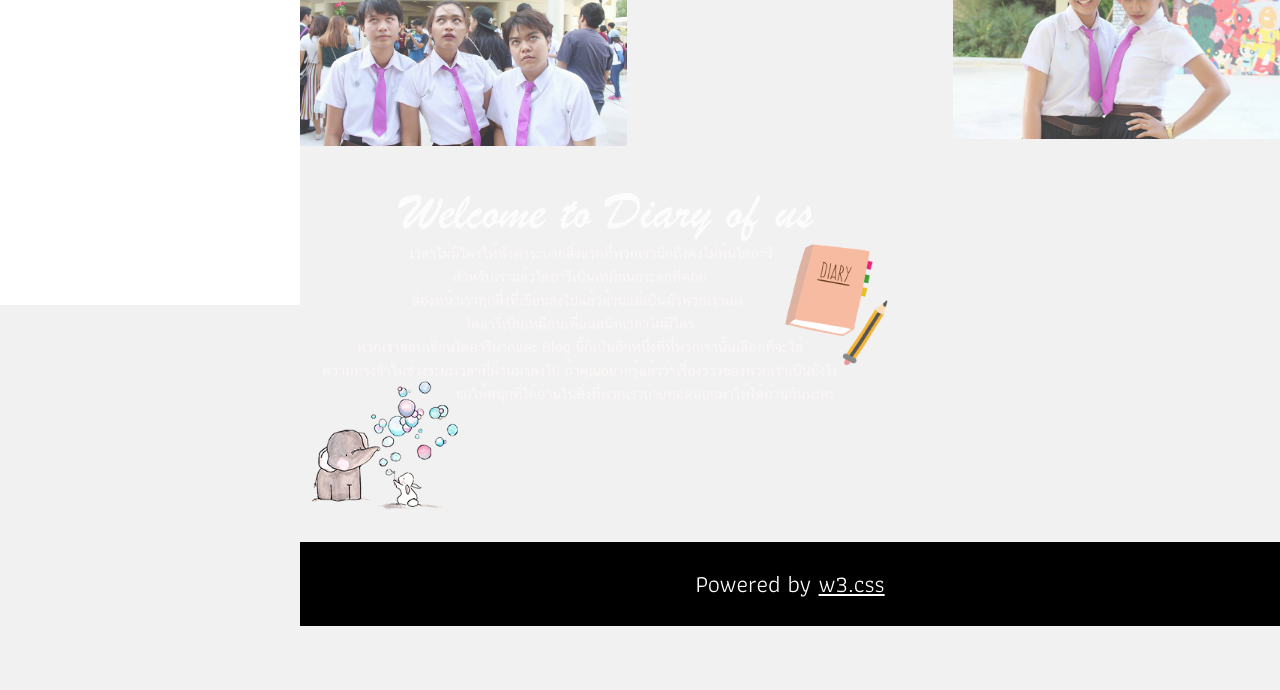
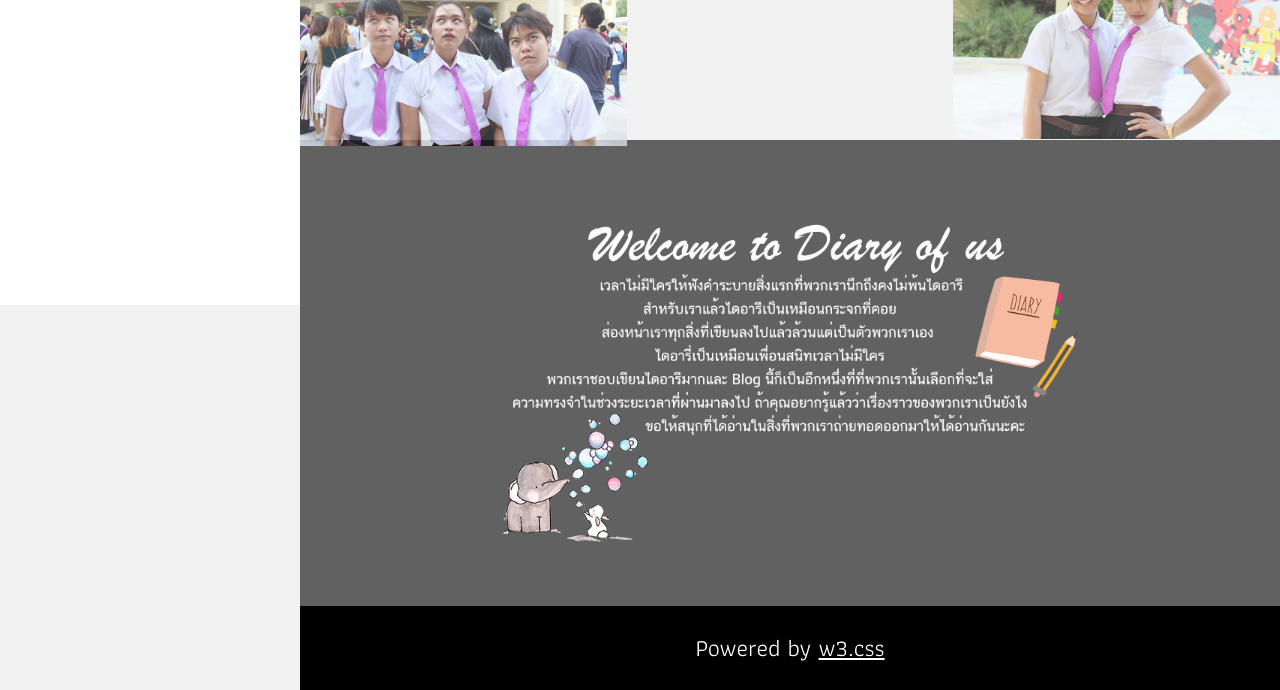
Before and after one commit to MudchimaFMS/Diaryofus2, a plain HTML site: page index.html in a window 1280 px wide. Shown: the part 495-1185 px from the top of the page. Before the commit the page ends 1121 px from the top, so only its background shows below. Drawn offline with nearby package versions, Linux system fonts and the light colour scheme.

Commit message:
mudchima

```diff
--- a/index.html
+++ b/index.html
@@ -73,7 +73,9 @@ body,h1,h2,h3,h4,h5 {font-family: 'Athiti', sans-serif; font-size: 24px}
   </div>
 
   <!-- About section -->
+<div class="w3-container w3-dark-grey w3-center w3-text-light-grey w3-padding-32" id="welcome">
 <img src="welcome.png" alt="Me" class="w3-image w3-padding-32" width="600" height="650">
+</div>
   <!-- Contact section -->
 
 
```
